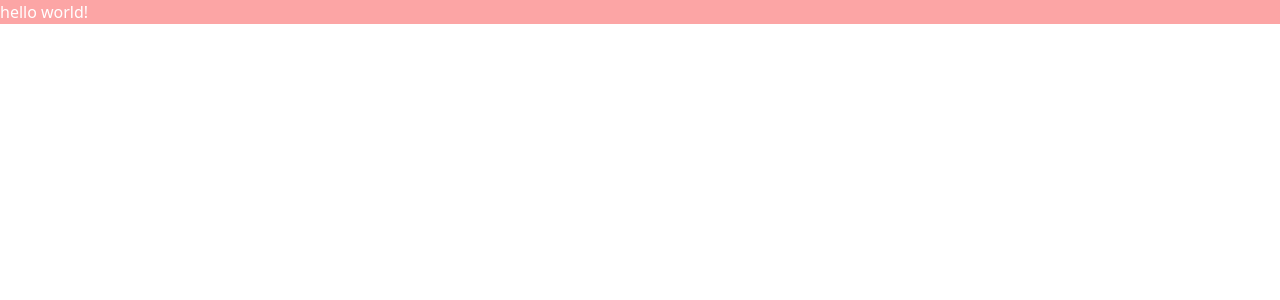
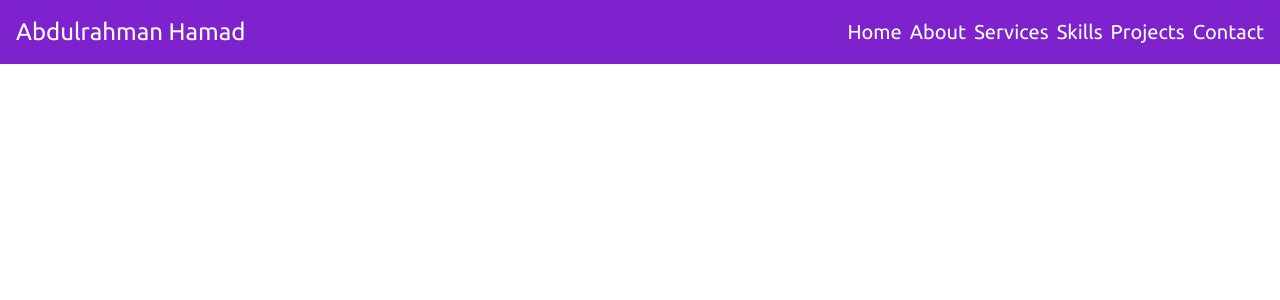
Before and after one commit to wadaln3ma/wadaln3ma.github.io, a React (Create React App) app: page / in a window 1280 px wide. Shown: the top 300 px of the page. Built offline with nearby package versions, Linux system fonts and the light colour scheme.

Commit message:
Create Navbar

```diff
--- a/package.json
+++ b/package.json
@@ -3,6 +3,7 @@
   "version": "0.1.0",
   "private": true,
   "dependencies": {
+    "@heroicons/react": "^1.0.6",
     "@testing-library/jest-dom": "^5.14.1",
     "@testing-library/react": "^13.0.0",
     "@testing-library/user-event": "^13.2.1",
--- a/src/App.js
+++ b/src/App.js
@@ -1,9 +1,10 @@
 import './App.css';
+import Navbar from './components/Navbar'
 
 function App() {
   return (
-    <div className="bg-red-300 text-white">
-      hello world!
+    <div className="">
+      <Navbar />
     </div>
   );
 }
--- /dev/null
+++ b/src/components/Navbar.jsx
@@ -0,0 +1,23 @@
+import { MenuIcon } from '@heroicons/react/solid'
+
+const Navbar = ()=>{
+  return (
+    <nav className="flex items-center justify-between max-w-7xl bg-purple-700 text-white p-4 m-auto">
+      <div className="text-2xl"><a href="/">Abdulrahman <span>Hamad</span></a></div>
+
+      <div className="">
+        <ul class="hidden md:inline-flex items-center space-x-2 hidden">
+          <li><a href="#home" className="menu-btn">Home</a></li>
+          <li><a href="#about" className="menu-btn">About</a></li>
+          <li><a href="#services" className="menu-btn">Services</a></li>
+          <li><a href="#skills" className="menu-btn">Skills</a></li>
+          <li><a href="#projects" className="menu-btn">Projects</a></li>
+          <li><a href="#contact" className="menu-btn">Contact</a></li>
+        </ul>
+
+        <MenuIcon className="text-white w-6 md:hidden"/>
+      </ div>
+  </nav>
+)}
+
+export default Navbar
--- a/src/index.css
+++ b/src/index.css
@@ -1,3 +1,15 @@
+@import url('https://fonts.googleapis.com/css2?family=Poppins:wght@400;500;600;700&family=Ubuntu:wght@400;500;700&display=swap');
+
 @tailwind base;
 @tailwind components;
 @tailwind utilities;
+
+@layer base {
+  html {
+    font-family: Ubuntu , sans-serif;
+  }
+}
+
+.menu-btn{
+    @apply text-xl cursor-pointer hover:text-purple-700 transition duration-100;
+}
```
Also changed, not shown: 1 other file (tests, documents, lock files or other folders).
